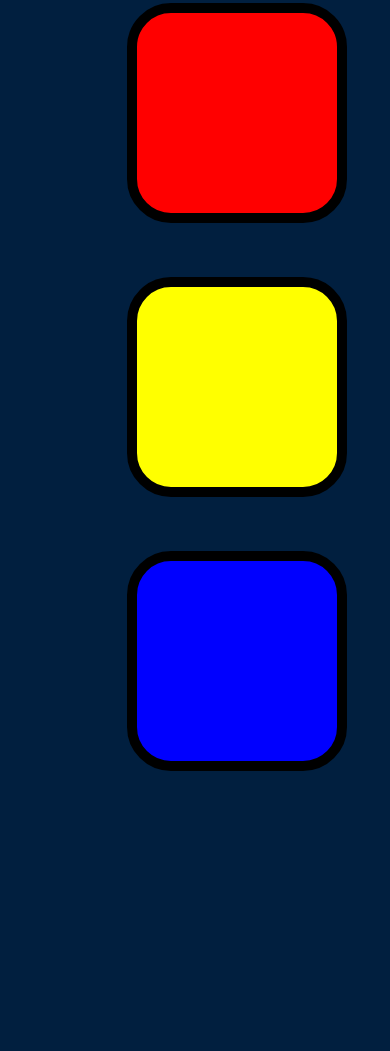
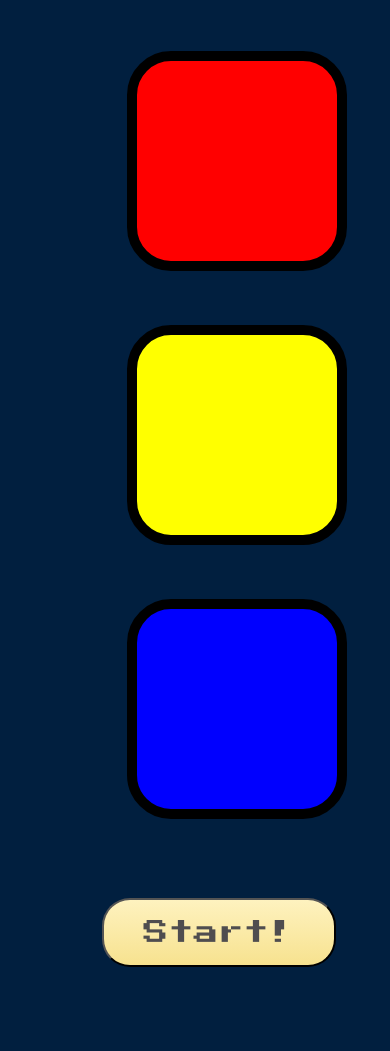
Before and after one commit to samu13813/Simon-Game, a plain HTML site: page index.html in a window 390 px wide. Shown: the part 477-1528 px from the top of the page. Before the commit the page ends 1285 px from the top, so only its background shows below. Drawn offline with nearby package versions, Linux system fonts and the light colour scheme.

Commit message:
Add files via upload

```diff
--- a/game.js
+++ b/game.js
@@ -25,6 +25,12 @@ function nextSequence() {
 //el boton que se clickea se guarda en el array correspondiente
 //y se llama la funcion del sonido de ese boton
 //se llama la funcion para que haga el flash
+$(".start-btn").click(function(){
+
+  nextSequence();
+
+});
+
 $(".btn").click(function(){
 
   var userChosenColor = this.getAttribute("id");
@@ -73,8 +79,7 @@ if (!started) {
 
 
 //hay que averiguar de todos los clicks (userClickedPattern), el ultimo index y pasarlo a la funcion checkAnswers
-//Problema: Conseguimos el index del ultimo boton pulsado, pero solo la primera vez que se pulsa dicho boton,
-//puesto que ya ha sido pulsado antes, devuelve el primer index. Tendria que dar el ultimo index de ese boton (?)
+
 
 function checkAnswers(currentLevel){
 
--- a/index.html
+++ b/index.html
@@ -9,7 +9,7 @@
 </head>
 
 <body>
-  <h1 id="level-title">Press A Key to Start</h1>
+  <h1 id="level-title">Press any Key to Start</h1>
   <div class="container">
     <div class="row">
 
@@ -33,6 +33,12 @@
 
     </div>
 
+    <div class="start-zone">
+
+      <button type="button" class="start-btn">Start!</button>
+
+    </div>
+
   </div>
 
 
--- a/styles.css
+++ b/styles.css
@@ -6,7 +6,7 @@ body {
 #level-title {
   font-family: 'Press Start 2P', cursive;
   font-size: 3rem;
-  margin:  5%;
+  margin: 5%;
   color: #FEF2BF;
 }
 
@@ -14,7 +14,6 @@ body {
   display: block;
   width: 50%;
   margin: auto;
-
 }
 
 .btn {
@@ -51,3 +50,36 @@ body {
   box-shadow: 0 0 20px white;
   background-color: grey;
 }
+
+.start-zone {
+  width: 100%;
+  height: 200px;
+  text-align: center;
+}
+
+.start-btn {
+  background: #FEF2BF;
+  background-image: -webkit-linear-gradient(top, #FEF2BF, #f7e28f);
+  background-image: -moz-linear-gradient(top, #FEF2BF, #f7e28f);
+  background-image: -ms-linear-gradient(top, #FEF2BF, #f7e28f);
+  background-image: -o-linear-gradient(top, #FEF2BF, #f7e28f);
+  background-image: linear-gradient(to bottom, #FEF2BF, #f7e28f);
+  -webkit-border-radius: 28;
+  -moz-border-radius: 28;
+  border-radius: 28px;
+  font-family: 'Press Start 2P', cursive;
+  color: #4f4d4f;
+  font-size: 25px;
+  padding: 20px 40px 20px 40px;
+  margin-top: 50px;
+  text-decoration: none;
+  visibility: hidden;
+}
+
+/* mobile css */
+@media (max-width: 991px) {
+
+  .start-btn {
+    visibility: visible;
+  }
+}
```
